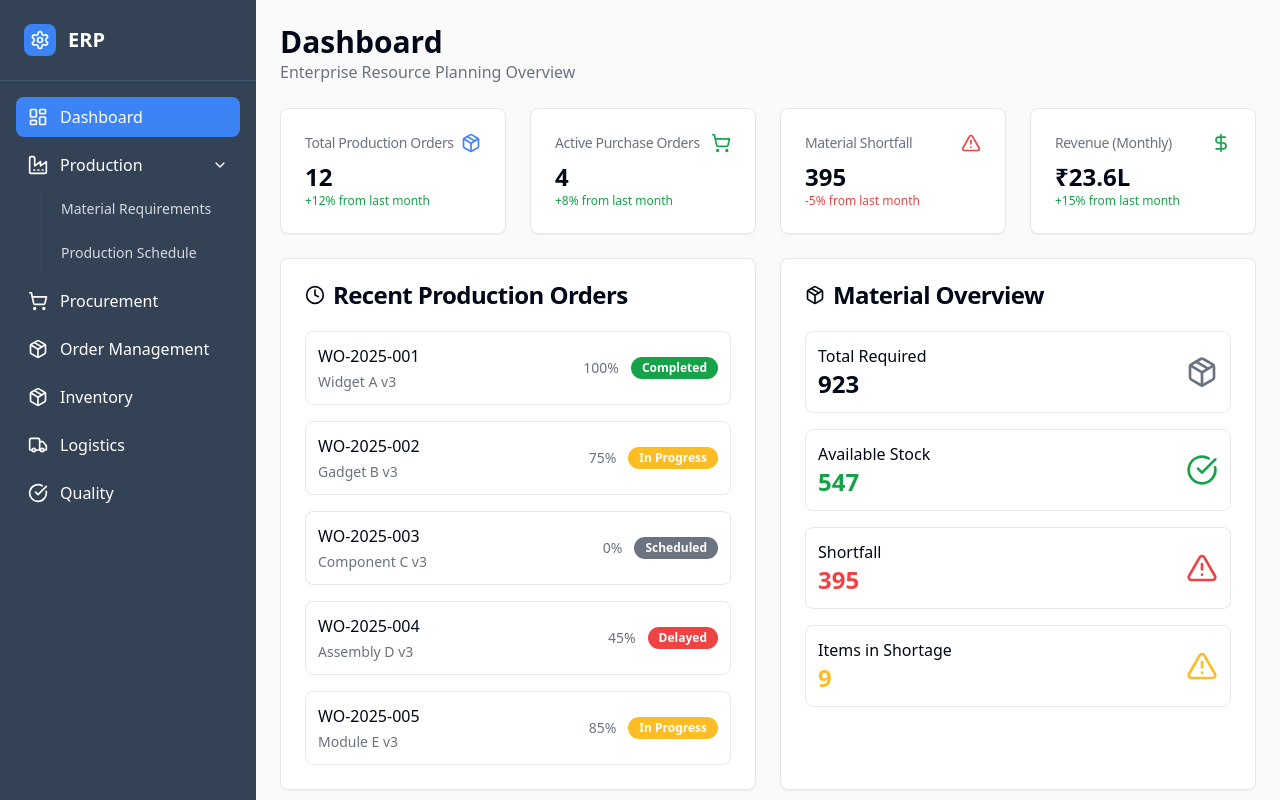
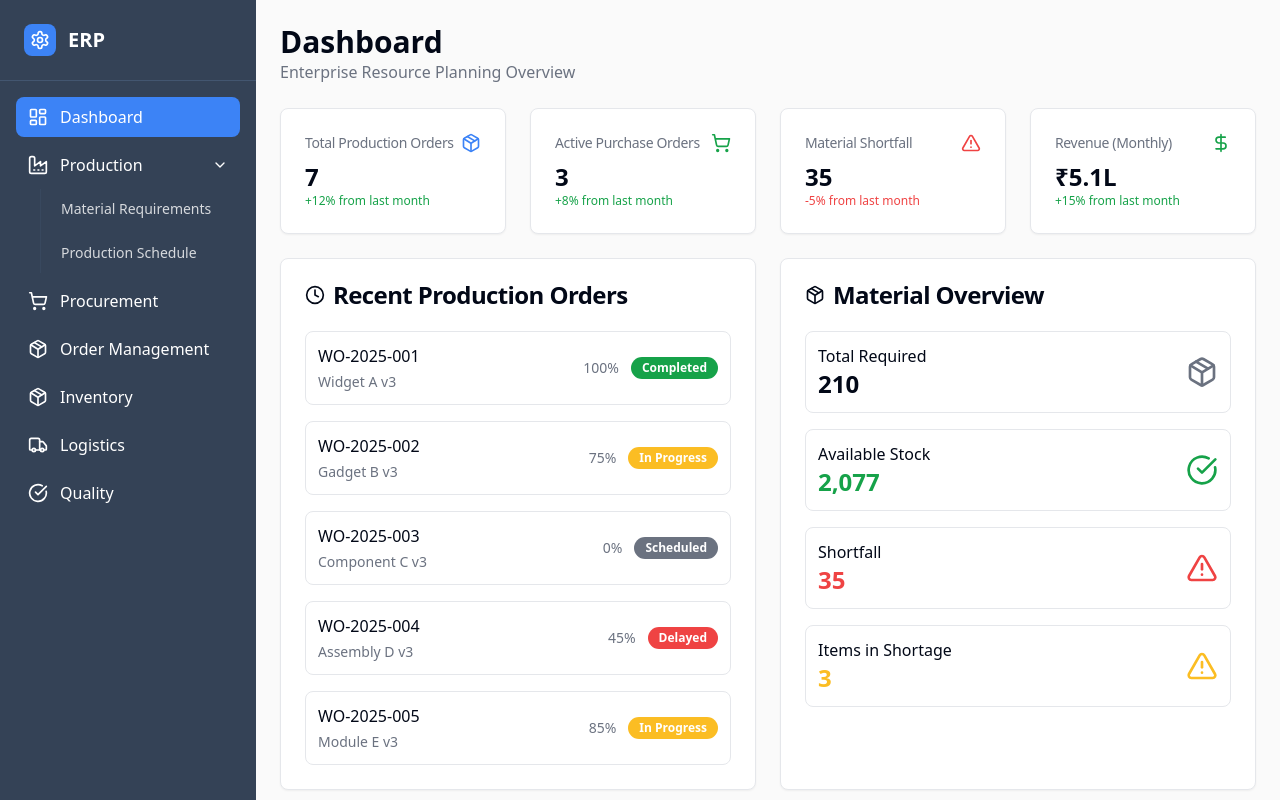
Before and after one commit to ShrivaThshaN/erp-forge-hub, a React (Vite) app: page / in a window 1280 px wide. Built offline with nearby package versions, Linux system fonts and the light colour scheme.

Commit message:
Refactor: Update order management and material flow

```diff
--- a/src/components/EditPurchaseOrderDialog.tsx
+++ b/src/components/EditPurchaseOrderDialog.tsx
@@ -10,6 +10,7 @@ import { CalendarIcon } from "lucide-react";
 import { format } from "date-fns";
 import { cn } from "@/lib/utils";
 import { toast } from "@/hooks/use-toast";
+import { processProcurementReceipt } from "@/lib/procurementInventorySync";
 
 interface PurchaseOrder {
   id: string;
@@ -33,6 +34,7 @@ export const EditPurchaseOrderDialog = ({ open, onOpenChange, order, onOrderUpda
   const [unitPrice, setUnitPrice] = useState("");
   const [deliveryDate, setDeliveryDate] = useState<Date>();
   const [status, setStatus] = useState("");
+  const [previousStatus, setPreviousStatus] = useState("");
 
   const today = new Date();
   today.setHours(0, 0, 0, 0);
@@ -43,6 +45,7 @@ export const EditPurchaseOrderDialog = ({ open, onOpenChange, order, onOrderUpda
       setUnitPrice(order.unitPrice.toString());
       setDeliveryDate(new Date(order.deliveryDate));
       setStatus(order.status);
+      setPreviousStatus(order.status);
     }
   }, [order]);
 
@@ -56,10 +59,28 @@ export const EditPurchaseOrderDialog = ({ open, onOpenChange, order, onOrderUpda
       return;
     }
 
-    toast({
-      title: "Success",
-      description: "Purchase order updated successfully",
-    });
+    // Check if status changed to "Received"
+    if (status === "Received" && previousStatus !== "Received" && order) {
+      const result = processProcurementReceipt(order.id, previousStatus, status);
+
+      if (result.success && result.update) {
+        toast({
+          title: "Materials Received",
+          description: `${result.update.quantityReceived} units of ${result.update.itemName} added to inventory. Stock updated successfully.`,
+        });
+      } else if (result.error) {
+        toast({
+          title: "Warning",
+          description: `Purchase order updated but inventory sync had issues: ${result.error}`,
+          variant: "destructive",
+        });
+      }
+    } else {
+      toast({
+        title: "Success",
+        description: "Purchase order updated successfully",
+      });
+    }
 
     onOrderUpdated();
     onOpenChange(false);
--- a/src/data/mockData.ts
+++ b/src/data/mockData.ts
@@ -75,172 +75,84 @@ export const inventoryData = [
   }
 ];
 
+// Streamlined to 7 orders that flow through the ERP system
 export const customerOrders = [
   {
     id: 1,
     orderNumber: "CO-2025-001",
     customerName: "Luxury Home Interiors",
     productName: "Glass Dining Table",
-    orderDate: "2024-01-15",
-    deliveryDate: "2024-02-15",
+    orderDate: "2025-01-15",
+    deliveryDate: "2025-02-15",
     status: "Processing",
     totalValue: 85000,
     items: 1
   },
   {
     id: 2,
-    orderNumber: "CO-2024-002",
+    orderNumber: "CO-2025-002",
     customerName: "Corporate Office Solutions",
     productName: "Steel Office Desk",
-    orderDate: "2024-01-18",
-    deliveryDate: "2024-02-18",
-    status: "Ready to Ship",
+    orderDate: "2025-01-18",
+    deliveryDate: "2025-02-18",
+    status: "Processing",
     totalValue: 45500,
     items: 2
   },
   {
     id: 3,
-    orderNumber: "CO-2024-003",
+    orderNumber: "CO-2025-003",
     customerName: "Metro Construction Ltd",
     productName: "Aluminum Window Frame",
-    orderDate: "2024-01-20",
-    deliveryDate: "2024-02-20",
+    orderDate: "2025-01-20",
+    deliveryDate: "2025-02-20",
     status: "Processing",
     totalValue: 32750,
     items: 10
   },
   {
     id: 4,
-    orderNumber: "CO-2024-004",
-    customerName: "Industrial Equipment Co",
-    productName: "Rubber Gasket Set",
-    orderDate: "2024-01-22",
-    deliveryDate: "2024-02-22",
-    status: "Delivered",
-    totalValue: 15200,
-    items: 50
-  },
-  {
-    id: 5,
-    orderNumber: "CO-2024-005",
+    orderNumber: "CO-2025-004",
     customerName: "Precision Manufacturing",
     productName: "Motor Assembly Unit",
-    orderDate: "2024-01-25",
-    deliveryDate: "2024-02-25",
+    orderDate: "2025-01-22",
+    deliveryDate: "2025-02-22",
     status: "Processing",
     totalValue: 125000,
     items: 5
   },
-  // Additional orders for pagination
   {
-    id: 6,
-    orderNumber: "CO-2024-006",
+    id: 5,
+    orderNumber: "CO-2025-005",
     customerName: "Tech Solutions Inc",
     productName: "Circuit Board Assembly",
-    orderDate: "2024-01-26",
-    deliveryDate: "2024-02-26",
-    status: "Shipped",
+    orderDate: "2025-01-25",
+    deliveryDate: "2025-02-25",
+    status: "Processing",
     totalValue: 78500,
     items: 8
   },
   {
-    id: 7,
-    orderNumber: "CO-2024-007",
+    id: 6,
+    orderNumber: "CO-2025-006",
     customerName: "Automotive Parts Ltd",
     productName: "Hydraulic System",
-    orderDate: "2024-01-27",
-    deliveryDate: "2024-02-27",
+    orderDate: "2025-01-27",
+    deliveryDate: "2025-02-27",
     status: "Processing",
     totalValue: 95000,
     items: 3
   },
   {
-    id: 8,
-    orderNumber: "CO-2024-008",
-    customerName: "Marine Equipment Co",
-    productName: "Stainless Steel Propeller",
-    orderDate: "2024-01-28",
-    deliveryDate: "2024-02-28",
-    status: "Ready to Ship",
-    totalValue: 165000,
-    items: 1
-  },
-  {
-    id: 9,
-    orderNumber: "CO-2024-009",
+    id: 7,
+    orderNumber: "CO-2025-007",
     customerName: "Energy Systems Corp",
     productName: "Solar Panel Frame",
-    orderDate: "2024-01-29",
-    deliveryDate: "2024-03-01",
+    orderDate: "2025-01-29",
+    deliveryDate: "2025-03-01",
     status: "Processing",
     totalValue: 52000,
     items: 20
-  },
-  {
-    id: 10,
-    orderNumber: "CO-2024-010",
-    customerName: "Aerospace Components",
-    productName: "Titanium Wing Parts",
-    orderDate: "2024-01-30",
-    deliveryDate: "2024-03-02",
-    status: "Delivered",
-    totalValue: 325000,
-    items: 4
-  },
-  {
-    id: 11,
-    orderNumber: "CO-2024-011",
-    customerName: "Medical Device Co",
-    productName: "Surgical Steel Instruments",
-    orderDate: "2024-01-31",
-    deliveryDate: "2024-03-03",
-    status: "Shipped",
-    totalValue: 89000,
-    items: 25
-  },
-  {
-    id: 12,
-    orderNumber: "CO-2024-012",
-    customerName: "Food Processing Ltd",
-    productName: "Conveyor Belt System",
-    orderDate: "2024-02-01",
-    deliveryDate: "2024-03-04",
-    status: "Processing",
-    totalValue: 145000,
-    items: 1
-  },
-  {
-    id: 13,
-    orderNumber: "CO-2024-013",
-    customerName: "Textile Manufacturing",
-    productName: "Industrial Looms",
-    orderDate: "2024-02-02",
-    deliveryDate: "2024-03-05",
-    status: "Ready to Ship",
-    totalValue: 275000,
-    items: 2
-  },
-  {
-    id: 14,
-    orderNumber: "CO-2024-014",
-    customerName: "Chemical Processing",
-    productName: "Reactor Vessel",
-    orderDate: "2024-02-03",
-    deliveryDate: "2024-03-06",
-    status: "Processing",
-    totalValue: 450000,
-    items: 1
-  },
-  {
-    id: 15,
-    orderNumber: "CO-2024-015",
-    customerName: "Mining Operations",
-    productName: "Crusher Assembly",
-    orderDate: "2024-02-04",
-    deliveryDate: "2024-03-07",
-    status: "Delivered",
-    totalValue: 380000,
-    items: 1
   }
 ];
 
@@ -274,159 +186,180 @@ export const getOrderStats = () => {
   return { totalOrders, delivered, inProgress, totalValue };
 };
 
-// Extended data for Material Requirement Planning
+// Material Requirements for all 7 orders
 export const materialRequirementData = [
-  // Glass Dining Table (CO-2024-001) requirements
+  // Order 1: Glass Dining Table (CO-2025-001) - Sufficient materials
   {
-    materialCode: "MAT-GT-001",
-    materialName: "Tempered Glass Top",
-    requiredQty: 1,
-    availableQty: 0,
-    shortfall: 1,
-    supplier: "Premium Glass Solutions",
-    leadTime: "7 days",
-    status: "Required",
-    plannedDate: "2024-01-10",
-    relatedOrder: "CO-2024-001"
+    materialCode: "MAT-001-A",
+    materialName: "Aluminum Rods 6mm",
+    requiredQty: 10,
+    availableQty: 450,
+    shortfall: 0,
+    supplier: "Aluminum Solutions Inc",
+    leadTime: "3 days",
+    status: "Available",
+    plannedDate: "2025-01-20",
+    relatedOrder: "CO-2025-001"
   },
   {
-    materialCode: "MAT-GT-002",
-    materialName: "Steel Table Base",
-    requiredQty: 1,
-    availableQty: 2,
+    materialCode: "MAT-001-B",
+    materialName: "Steel Bolts M8x50",
+    requiredQty: 20,
+    availableQty: 85,
     shortfall: 0,
     supplier: "MetalCraft Industries",
-    leadTime: "5 days",
+    leadTime: "2 days",
     status: "Available",
-    plannedDate: "2024-01-08",
-    relatedOrder: "CO-2024-001"
+    plannedDate: "2025-01-20",
+    relatedOrder: "CO-2025-001"
   },
-  // Steel Office Desk (CO-2024-002) requirements
+
+  // Order 2: Steel Office Desk (CO-2025-002) - Sufficient materials
   {
-    materialCode: "MAT-SD-001",
-    materialName: "Steel Sheets",
-    requiredQty: 4,
-    availableQty: 2,
-    shortfall: 2,
-    supplier: "Steel Supply Co",
+    materialCode: "MAT-002-A",
+    materialName: "Aluminum Rods 6mm",
+    requiredQty: 15,
+    availableQty: 440,
+    shortfall: 0,
+    supplier: "Aluminum Solutions Inc",
     leadTime: "3 days",
-    status: "Ordered",
-    plannedDate: "2024-01-12",
-    relatedOrder: "CO-2024-002"
+    status: "Available",
+    plannedDate: "2025-01-22",
+    relatedOrder: "CO-2025-002"
   },
   {
-    materialCode: "MAT-SD-002",
-    materialName: "Desk Hardware Kit",
-    requiredQty: 2,
-    availableQty: 5,
+    materialCode: "MAT-002-B",
+    materialName: "Steel Bolts M8x50",
+    requiredQty: 30,
+    availableQty: 65,
     shortfall: 0,
-    supplier: "Office Components Ltd",
+    supplier: "MetalCraft Industries",
     leadTime: "2 days",
     status: "Available",
-    plannedDate: "2024-01-10",
-    relatedOrder: "CO-2024-002"
+    plannedDate: "2025-01-22",
+    relatedOrder: "CO-2025-002"
   },
-  // Additional data for pagination
+
+  // Order 3: Aluminum Window Frame (CO-2025-003) - SHORTAGE (Rubber Gaskets)
   {
-    materialCode: "MAT-AL-001",
-    materialName: "Aluminum Extrusions",
-    requiredQty: 50,
-    availableQty: 30,
-    shortfall: 20,
+    materialCode: "MAT-003-A",
+    materialName: "Aluminum Rods 6mm",
+    requiredQty: 25,
+    availableQty: 425,
+    shortfall: 0,
     supplier: "Aluminum Solutions Inc",
-    leadTime: "4 days",
-    status: "Shortage",
-    plannedDate: "2024-01-14",
-    relatedOrder: "CO-2024-003"
+    leadTime: "3 days",
+    status: "Available",
+    plannedDate: "2025-01-24",
+    relatedOrder: "CO-2025-003"
   },
   {
-    materialCode: "MAT-RG-001",
-    materialName: "Rubber Material",
-    requiredQty: 25,
-    availableQty: 40,
+    materialCode: "MAT-003-B",
+    materialName: "Rubber Gaskets",
+    requiredQty: 10,
+    availableQty: 0,
+    shortfall: 10,
+    supplier: "Rubber Industries",
+    leadTime: "5 days",
+    status: "Required",
+    plannedDate: "2025-01-24",
+    relatedOrder: "CO-2025-003"
+  },
+
+  // Order 4: Motor Assembly Unit (CO-2025-004) - Sufficient materials
+  {
+    materialCode: "MAT-004-A",
+    materialName: "Electric Motors 5HP",
+    requiredQty: 1,
+    availableQty: 15,
     shortfall: 0,
-    supplier: "Rubber Industries",
-    leadTime: "2 days",
+    supplier: "Precision Motors Ltd",
+    leadTime: "7 days",
     status: "Available",
-    plannedDate: "2024-01-16",
-    relatedOrder: "CO-2024-004"
+    plannedDate: "2025-01-26",
+    relatedOrder: "CO-2025-004"
   },
   {
-    materialCode: "MAT-MA-001",
-    materialName: "Electric Motor Core",
+    materialCode: "MAT-004-B",
+    materialName: "Circuit Boards PCB-A1",
+    requiredQty: 2,
+    availableQty: 75,
+    shortfall: 0,
+    supplier: "Electronics Supply Co",
+    leadTime: "4 days",
+    status: "Available",
+    plannedDate: "2025-01-26",
+    relatedOrder: "CO-2025-004"
+  },
+
+  // Order 5: Circuit Board Assembly (CO-2025-005) - Sufficient materials
+  {
+    materialCode: "MAT-005-A",
+    materialName: "Circuit Boards PCB-A1",
     requiredQty: 5,
-    availableQty: 1,
-    shortfall: 4,
-    supplier: "Precision Motors Ltd",
-    leadTime: "10 days",
-    status: "Required",
-    plannedDate: "2024-01-18",
-    relatedOrder: "CO-2024-005"
+    availableQty: 73,
+    shortfall: 0,
+    supplier: "Electronics Supply Co",
+    leadTime: "4 days",
+    status: "Available",
+    plannedDate: "2025-01-28",
+    relatedOrder: "CO-2025-005"
+  },
+
+  // Order 6: Hydraulic System (CO-2025-006) - SHORTAGE (Steel Bolts & Motors)
+  {
+    materialCode: "MAT-006-A",
+    materialName: "Steel Bolts M8x50",
+    requiredQty: 40,
+    availableQty: 35,
+    shortfall: 5,
+    supplier: "MetalCraft Industries",
+    leadTime: "2 days",
+    status: "Shortage",
+    plannedDate: "2025-01-30",
+    relatedOrder: "CO-2025-006"
   },
   {
-    materialCode: "MAT-MA-002",
-    materialName: "Copper Wiring",
-    requiredQty: 500,
-    availableQty: 200,
-    shortfall: 300,
-    supplier: "Electrical Components Co",
-    leadTime: "6 days",
-    status: "Ordered",
-    plannedDate: "2024-01-20",
-    relatedOrder: "CO-2024-005"
+    materialCode: "MAT-006-B",
+    materialName: "Electric Motors 5HP",
+    requiredQty: 2,
+    availableQty: 14,
+    shortfall: 0,
+    supplier: "Precision Motors Ltd",
+    leadTime: "7 days",
+    status: "Available",
+    plannedDate: "2025-01-30",
+    relatedOrder: "CO-2025-006"
   },
-  // More entries for pagination
+
+  // Order 7: Solar Panel Frame (CO-2025-007) - SHORTAGE (Aluminum & Titanium Screws)
   {
-    materialCode: "MAT-PC-001",
-    materialName: "Plastic Components",
-    requiredQty: 100,
-    availableQty: 75,
-    shortfall: 25,
-    supplier: "Plastic Tech Ltd",
+    materialCode: "MAT-007-A",
+    materialName: "Aluminum Rods 6mm",
+    requiredQty: 30,
+    availableQty: 400,
+    shortfall: 0,
+    supplier: "Aluminum Solutions Inc",
     leadTime: "3 days",
-    status: "Shortage",
-    plannedDate: "2024-01-22",
-    relatedOrder: "CO-2024-006"
+    status: "Available",
+    plannedDate: "2025-02-01",
+    relatedOrder: "CO-2025-007"
   },
   {
-    materialCode: "MAT-SS-001",
-    materialName: "Stainless Steel Pipes",
+    materialCode: "MAT-007-B",
+    materialName: "Titanium Screws",
     requiredQty: 20,
     availableQty: 0,
     shortfall: 20,
-    supplier: "Stainless Corp",
-    leadTime: "8 days",
+    supplier: "Titanium Tech Ltd",
+    leadTime: "10 days",
     status: "Required",
-    plannedDate: "2024-01-24",
-    relatedOrder: "CO-2024-007"
-  },
-  {
-    materialCode: "MAT-LED-001",
-    materialName: "LED Components",
-    requiredQty: 200,
-    availableQty: 180,
-    shortfall: 20,
-    supplier: "LED Systems Inc",
-    leadTime: "4 days",
-    status: "Shortage",
-    plannedDate: "2024-01-26",
-    relatedOrder: "CO-2024-008"
-  },
-  {
-    materialCode: "MAT-VL-001",
-    materialName: "Industrial Valves",
-    requiredQty: 15,
-    availableQty: 12,
-    shortfall: 3,
-    supplier: "Valve Technologies",
-    leadTime: "5 days",
-    status: "Shortage",
-    plannedDate: "2024-01-28",
-    relatedOrder: "CO-2024-009"
+    plannedDate: "2025-02-01",
+    relatedOrder: "CO-2025-007"
   }
 ];
 
-// Extended data for Production Schedule
+// Production Schedule for all 7 orders
 export const productionScheduleData = [
   {
     scheduleId: "PS-2025-001",
@@ -449,12 +382,12 @@ export const productionScheduleData = [
     plannedStartDate: "2025-02-03",
     plannedEndDate: "2025-02-18",
     actualStartDate: "2025-02-03",
-    actualEndDate: "2025-02-17",
-    status: "Completed",
+    actualEndDate: "",
+    status: "In Progress",
     priority: "Medium",
     workstation: "Fabrication Bay B",
     supervisor: "Sarah Johnson",
-    progress: 100
+    progress: 40
   },
   {
     scheduleId: "PS-2025-003",
@@ -464,29 +397,29 @@ export const productionScheduleData = [
     plannedEndDate: "2025-02-20",
     actualStartDate: "",
     actualEndDate: "",
-    status: "Scheduled",
-    priority: "Low",
+    status: "On Hold",
+    priority: "Medium",
     workstation: "Extrusion Line C",
     supervisor: "Mike Wilson",
     progress: 0
   },
   {
     scheduleId: "PS-2025-004",
-    productName: "Rubber Gasket Set",
+    productName: "Motor Assembly Unit",
     orderNumber: "CO-2025-004",
     plannedStartDate: "2025-02-07",
     plannedEndDate: "2025-02-22",
-    actualStartDate: "2025-02-08",
+    actualStartDate: "2025-02-07",
     actualEndDate: "",
-    status: "Delayed",
-    priority: "Medium",
-    workstation: "Molding Station D",
+    status: "Scheduled",
+    priority: "High",
+    workstation: "Motor Assembly D",
     supervisor: "Emily Davis",
-    progress: 30
+    progress: 0
   },
   {
     scheduleId: "PS-2025-005",
-    productName: "Motor Assembly Unit",
+    productName: "Circuit Board Assembly",
     orderNumber: "CO-2025-005",
     plannedStartDate: "2025-02-10",
     plannedEndDate: "2025-02-25",
@@ -494,107 +427,37 @@ export const productionScheduleData = [
     actualEndDate: "",
     status: "In Progress",
     priority: "High",
-    workstation: "Motor Assembly E",
+    workstation: "Electronics Lab E",
     supervisor: "Robert Brown",
-    progress: 45
+    progress: 25
   },
   {
     scheduleId: "PS-2025-006",
-    productName: "Circuit Board Assembly",
+    productName: "Hydraulic System",
     orderNumber: "CO-2025-006",
     plannedStartDate: "2025-02-12",
-    plannedEndDate: "2025-02-26",
+    plannedEndDate: "2025-02-27",
     actualStartDate: "",
     actualEndDate: "",
-    status: "Scheduled",
-    priority: "High",
-    workstation: "Electronics Lab F",
+    status: "On Hold",
+    priority: "Medium",
+    workstation: "Hydraulics Bay F",
     supervisor: "Lisa Chen",
     progress: 0
   },
   {
     scheduleId: "PS-2025-007",
-    productName: "Hydraulic System",
+    productName: "Solar Panel Frame",
     orderNumber: "CO-2025-007",
     plannedStartDate: "2025-02-14",
-    plannedEndDate: "2025-02-27",
-    actualStartDate: "2025-02-14",
-    actualEndDate: "",
-    status: "In Progress",
-    priority: "Medium",
-    workstation: "Hydraulics Bay G",
-    supervisor: "Tom Anderson",
-    progress: 20
-  },
-  {
-    scheduleId: "PS-2025-008",
-    productName: "Stainless Steel Propeller",
-    orderNumber: "CO-2025-008",
-    plannedStartDate: "2025-02-16",
-    plannedEndDate: "2025-02-28",
+    plannedEndDate: "2025-03-01",
     actualStartDate: "",
     actualEndDate: "",
     status: "On Hold",
     priority: "Low",
-    workstation: "Precision Machining H",
-    supervisor: "Alex Rodriguez",
+    workstation: "Frame Assembly G",
+    supervisor: "Tom Anderson",
     progress: 0
-  },
-  {
-    scheduleId: "PS-2025-009",
-    productName: "Solar Panel Frame",
-    orderNumber: "CO-2025-009",
-    plannedStartDate: "2025-02-18",
-    plannedEndDate: "2025-03-01",
-    actualStartDate: "2025-02-18",
-    actualEndDate: "",
-    status: "In Progress",
-    priority: "Medium",
-    workstation: "Frame Assembly I",
-    supervisor: "Maria Garcia",
-    progress: 75
-  },
-  {
-    scheduleId: "PS-2025-010",
-    productName: "Titanium Wing Parts",
-    orderNumber: "CO-2025-010",
-    plannedStartDate: "2025-02-20",
-    plannedEndDate: "2025-03-02",
-    actualStartDate: "2025-02-20",
-    actualEndDate: "2025-03-01",
-    status: "Completed",
-    priority: "High",
-    workstation: "Aerospace Unit J",
-    supervisor: "David Kim",
-    progress: 100
-  },
-  {
-    scheduleId: "PS-2025-011",
-    productName: "Medical Instruments",
-    orderNumber: "CO-2025-011",
-    plannedStartDate: "2025-02-22",
-    plannedEndDate: "2025-03-03",
-    actualStartDate: "",
-    actualEndDate: "",
-    status: "Scheduled",
-    priority: "High",
-    workstation: "Clean Room K",
-    supervisor: "Dr. Jennifer Lee",
-    progress: 0
-  },
-  {
-    scheduleId: "PS-2025-012",
-    productName: "Conveyor Belt System",
-    orderNumber: "CO-2025-012",
-    plannedStartDate: "2025-02-24",
-    plannedEndDate: "2025-03-04",
-    actualStartDate: "2025-02-25",
-    actualEndDate: "",
-    status: "Delayed",
-    priority: "Medium",
-    workstation: "Heavy Assembly L",
-    supervisor: "Mark Thompson",
-    progress: 15
   }
 ];
 
@@ -878,51 +741,46 @@ export const getLogisticsStats = () => {
   return { totalShipments, delivered, inTransit, preparing, delayed };
 };
 
-// Procurement/Purchase Orders Data
+// Procurement Orders for material shortages from orders 3, 6, 7
 export const procurementData = [
   {
     poNumber: "PO-2025-001",
-    supplier: "MetalCraft Industries",
-    materialName: "Steel Sheets",
-    quantity: 100,
-    unitPrice: "₹250.00",
-    totalAmount: "₹25,000.00",
-    orderDate: "2025-01-15",
-    expectedDelivery: "2025-01-22",
-    status: "Pending"
+    supplier: "Rubber Industries",
+    materialName: "Rubber Gaskets",
+    itemCode: "INV-0003",
+    quantity: 50,
+    unitPrice: "₹3.25",
+    totalAmount: "₹162.50",
+    orderDate: "2025-01-24",
+    expectedDelivery: "2025-01-31",
+    status: "Ordered",
+    relatedOrder: "CO-2025-003"
   },
   {
     poNumber: "PO-2025-002",
-    supplier: "Premium Glass Solutions",
-    materialName: "Tempered Glass",
-    quantity: 50,
-    unitPrice: "₹1,200.00",
-    totalAmount: "₹60,000.00",
-    orderDate: "2025-01-18",
-    expectedDelivery: "2025-01-25",
-    status: "Approved"
+    supplier: "MetalCraft Industries",
+    materialName: "Steel Bolts M8x50",
+    itemCode: "INV-0002",
+    quantity: 100,
+    unitPrice: "₹0.75",
+    totalAmount: "₹75.00",
+    orderDate: "2025-01-30",
+    expectedDelivery: "2025-02-03",
+    status: "Approved",
+    relatedOrder: "CO-2025-006"
   },
   {
     poNumber: "PO-2025-003",
-    supplier: "Aluminum Solutions Inc",
-    materialName: "Aluminum Extrusions",
+    supplier: "Titanium Tech Ltd",
+    materialName: "Titanium Screws",
+    itemCode: "INV-0015",
     quantity: 200,
-    unitPrice: "₹180.00",
-    totalAmount: "₹36,000.00",
-    orderDate: "2025-01-20",
-    expectedDelivery: "2025-01-27",
-    status: "Delivered"
-  },
-  {
-    poNumber: "PO-2025-004",
-    supplier: "Rubber Industries",
-    materialName: "Rubber Gaskets",
-    quantity: 500,
-    unitPrice: "₹15.00",
-    totalAmount: "₹7,500.00",
-    orderDate: "2025-01-22",
-    expectedDelivery: "2025-01-29",
-    status: "In Transit"
+    unitPrice: "₹2.50",
+    totalAmount: "₹500.00",
+    orderDate: "2025-02-01",
+    expectedDelivery: "2025-02-13",
+    status: "Pending",
+    relatedOrder: "CO-2025-007"
   }
 ];
 
@@ -956,6 +814,14 @@ export const productMaterialMapping: Record<string, Array<{ itemCode: string; it
   ],
   "Circuit Board Assembly": [
     { itemCode: "INV-0005", itemName: "Circuit Boards PCB-A1", quantity: 5 }
+  ],
+  "Hydraulic System": [
+    { itemCode: "INV-0002", itemName: "Steel Bolts M8x50", quantity: 40 },
+    { itemCode: "INV-0004", itemName: "Electric Motors 5HP", quantity: 2 }
+  ],
+  "Solar Panel Frame": [
+    { itemCode: "INV-0001", itemName: "Aluminum Rods 6mm", quantity: 30 },
+    { itemCode: "INV-0015", itemName: "Titanium Screws", quantity: 20 }
   ]
 };
 
--- /dev/null
+++ b/src/lib/procurementInventorySync.ts
@@ -0,0 +1,83 @@
+// Procurement-Inventory synchronization utilities
+import { inventoryData, procurementData } from "@/data/mockData";
+
+export interface ProcurementReceived {
+  poNumber: string;
+  itemCode: string;
+  itemName: string;
+  quantityReceived: number;
+}
+
+/**
+ * Process procurement receipt: increment inventory when materials are received
+ */
+export const processProcurementReceipt = (
+  poNumber: string,
+  previousStatus: string,
+  newStatus: string
+): { success: boolean; update: ProcurementReceived | null; error?: string } => {
+
+  // Only process when status changes to "Received"
+  if (newStatus !== "Received" || previousStatus === "Received") {
+    return { success: false, update: null };
+  }
+
+  // Find the procurement order
+  const procurementOrder = procurementData.find(po => po.poNumber === poNumber);
+
+  if (!procurementOrder) {
+    return {
+      success: false,
+      update: null,
+      error: `Purchase order ${poNumber} not found`
+    };
+  }
+
+  const itemCode = procurementOrder.itemCode;
+  if (!itemCode) {
+    return {
+      success: false,
+      update: null,
+      error: `No item code found for PO ${poNumber}`
+    };
+  }
+
+  // Find the inventory item
+  const inventoryItem = inventoryData.find(item => item.itemCode === itemCode);
+
+  if (!inventoryItem) {
+    return {
+      success: false,
+      update: null,
+      error: `Inventory item ${itemCode} not found`
+    };
+  }
+
+  // Increment inventory
+  const quantityReceived = procurementOrder.quantity;
+  inventoryItem.currentStock += quantityReceived;
+
+  // Update status based on new stock level
+  if (inventoryItem.currentStock >= inventoryItem.maximumStock) {
+    inventoryItem.status = "In Stock";
+  } else if (inventoryItem.currentStock > inventoryItem.minimumStock) {
+    inventoryItem.status = "In Stock";
+  } else if (inventoryItem.currentStock > 0) {
+    inventoryItem.status = "Low Stock";
+  } else {
+    inventoryItem.status = "Out of Stock";
+  }
+
+  // Update last updated date
+  inventoryItem.lastUpdated = new Date().toISOString().split('T')[0];
+
+  return {
+    success: true,
+    update: {
+      poNumber,
+      itemCode,
+      itemName: inventoryItem.itemName,
+      quantityReceived
+    }
+  };
+};
```
